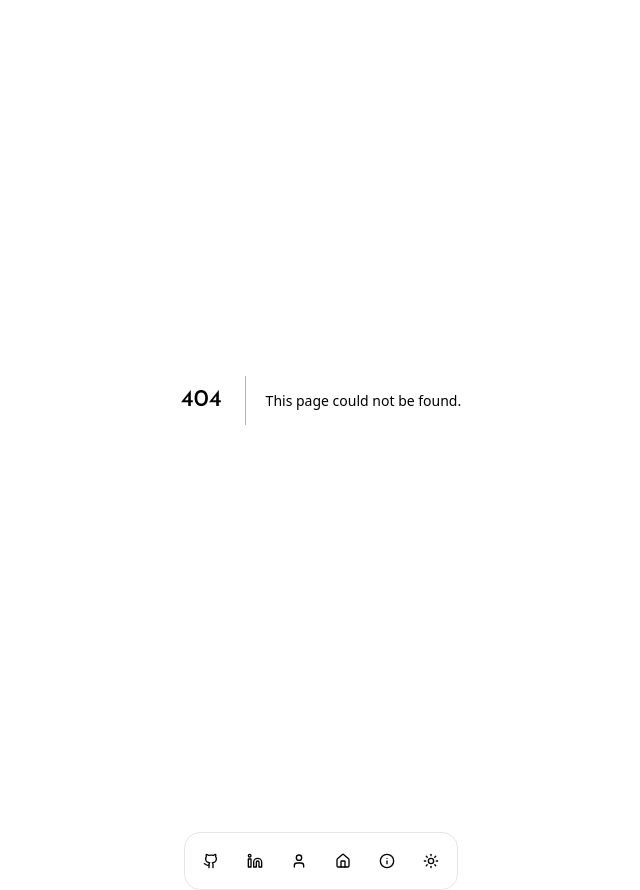
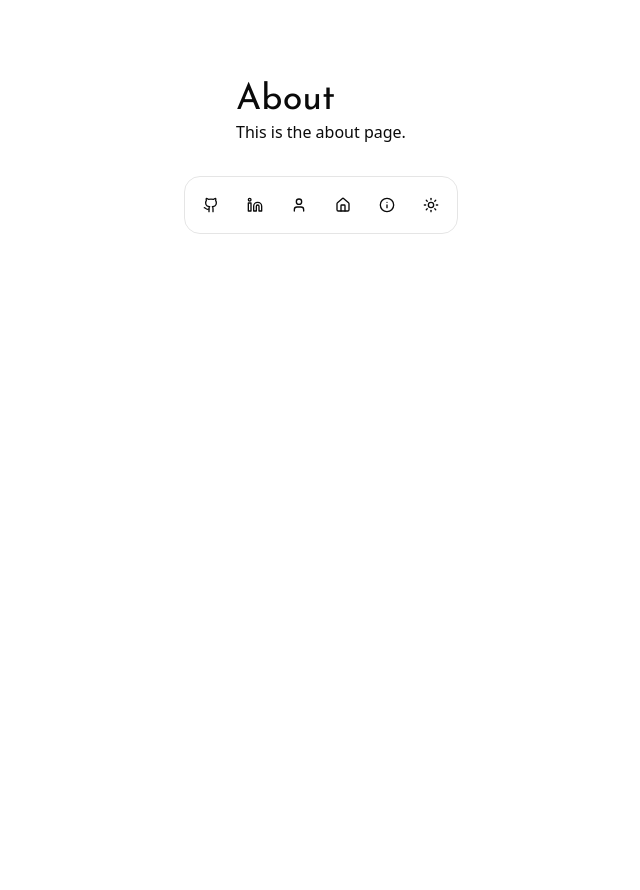
Before and after one commit to Rafacv23/miaudle, a Next.js app: page /about in a window 1280 px wide. Before the commit this address had no page. Shown: the whole page, without its empty margins (319-959 px from the left). After the commit the page ends 800 px from the top, so only its background shows below. Built offline with nearby package versions, Linux system fonts and the light colour scheme.

Commit message:
Add About page component with basic layout and content

```diff
--- /dev/null
+++ b/src/app/about/page.tsx
@@ -0,0 +1,8 @@
+export default function AboutPage() {
+  return (
+    <div className="grid place-content-center pt-20">
+      <h1>About</h1>
+      <p>This is the about page.</p>
+    </div>
+  )
+}
```
